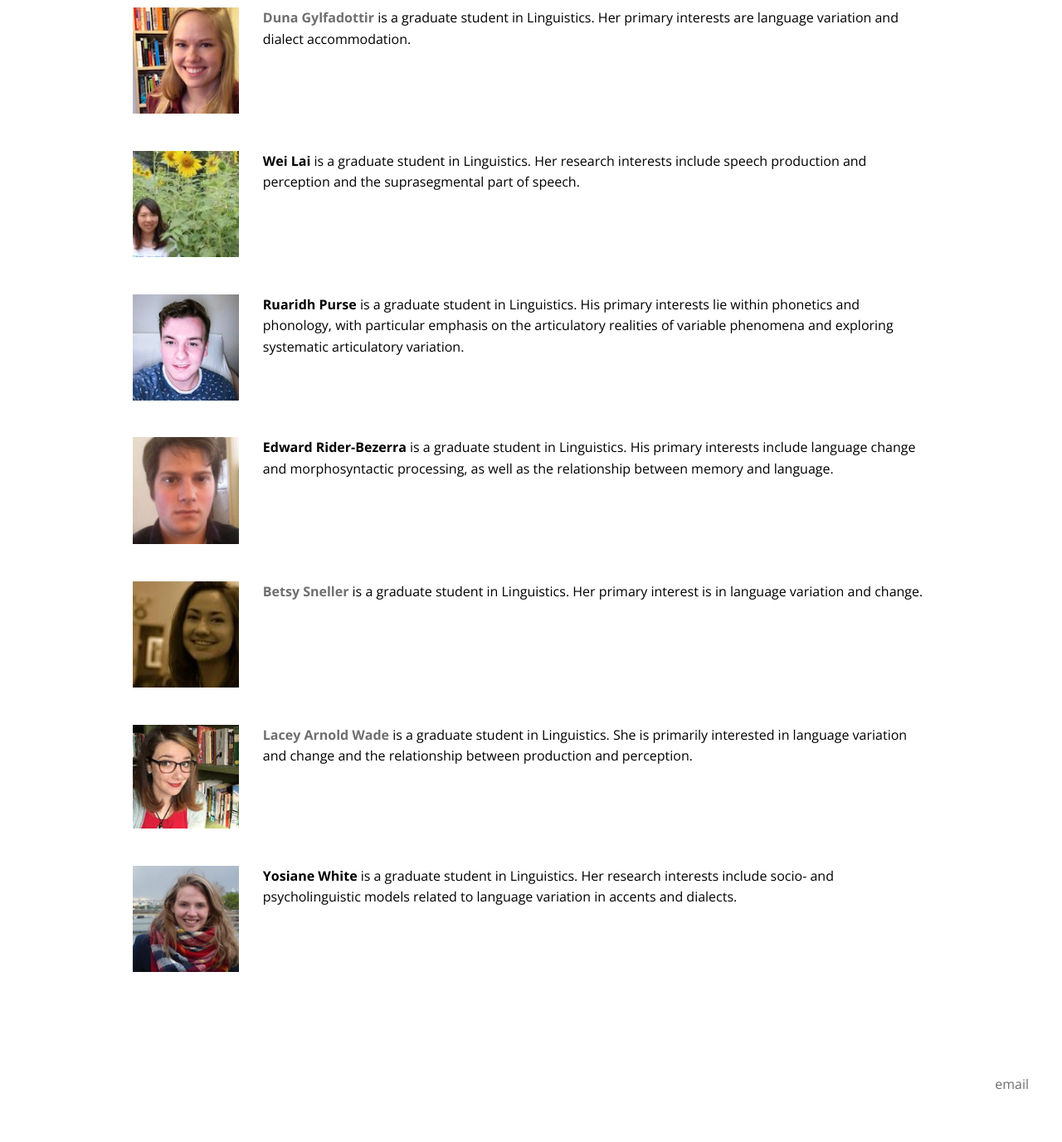
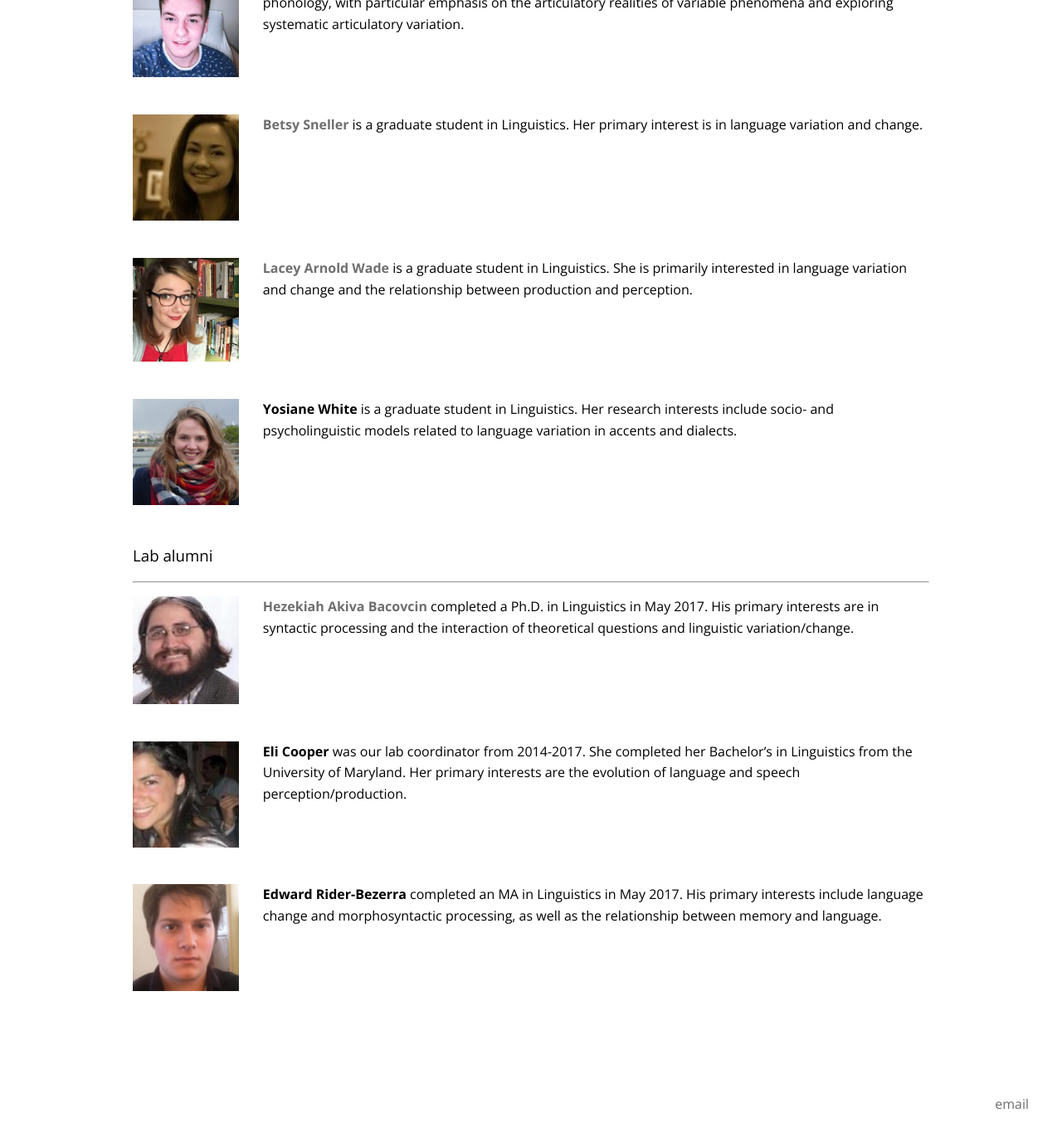
Before and after one commit to laceywade/TammingaLab.github.io, a Jekyll site: the page built from people.md, in a window 1280 px wide and 1400 px high, scrolled down 916 px. Shown: the top 1377 px of the window at 83% size. Built offline with Jekyll 4.4.1, drawn with Linux system fonts in a browser that asks for light colours; some web fonts are replaced; some of the changed text lies outside the part shown.

Commit message:
Update people.md
added alumni section

```diff
--- a/people.md
+++ b/people.md
@@ -7,47 +7,27 @@ navigation_weight: 3
 
 ---
 
-### Lab members
-
-
-At its heart, a research lab is not a place but a group of people. Here are the researchers who make up our lab.
+### Current lab members
 
 ***
-
-
 
 <img src="/images/meredith.jpg"/>
 [**Meredith Tamminga**](https://www.meredithtamminga.com) is the lab director and an Assistant Professor of Linguistics at the University of Pennsylvania. She received her Ph.D. from the University of Pennsylvania in 2014.
 
 <br style="clear:both" />
 
-
-<img src="/images/eli.jpg"/>
-**Eli Cooper** is our lab coordinator. She completed her Bachelor’s in Linguistics from the University of Maryland. Her primary interests are the evolution of language and speech perception/production.
-
-<br style="clear:both" />
-
-
-<img src="/images/akiva.jpg"/>
-[**Hezekiah Akiva Bacovcin**](http://www.hakivabacovcin.com/) is a graduate student in Linguistics. His primary interests are in syntactic processing and the interaction of theoretical questions and linguistic variation/change.
-
-<br style="clear:both" />
-
-
 <img src="/images/amy.jpg"/>
 [**Amy Goodwin Davies**](http://www.ling.upenn.edu/~amygood/) is a graduate student in Linguistics. Her research interests include the mental representation of morphosyntactic structure and clinical applications of linguistics.
 
 <br style="clear:both" />
-
 
 <img src="/images/duna.jpg"/>
 [**Duna Gylfadottir**](http://www.ling.upenn.edu/~gug/)  is a graduate student in Linguistics. Her primary interests are language variation and dialect accommodation.
 
 <br style="clear:both" />
 
-
 <img src="/images/wei.jpg"/>
-**Wei Lai**  is a graduate student in  Linguistics. Her research interests include speech production and perception and the suprasegmental part of speech.
+**Wei Lai**  is a graduate student in Linguistics. Her research interests include speech production and perception and the suprasegmental part of speech.
 
 <br style="clear:both" />
 
@@ -56,17 +36,10 @@ At its heart, a research lab is not a place but a group of people. Here are the
 
 <br style="clear:both" />
 
-<img src="/images/tad.png"/>
-**Edward Rider-Bezerra**  is a  graduate student in Linguistics. His primary interests include language change and morphosyntactic processing, as well as the relationship between memory and language.
-
-<br style="clear:both" />
-
-
 <img src="/images/betsy.jpg"/>
 [**Betsy Sneller**](http://www.ling.upenn.edu/~esnell/)  is a  graduate student in Linguistics. Her primary interest is in language variation and change.
 
 <br style="clear:both" />
-
 
 <img src="/images/lacey.jpg"/>
 [**Lacey Arnold Wade**](http://laceyarnoldwade.wixsite.com/laceyarnoldwade) is a  graduate student in Linguistics. She is primarily interested in language variation and change and the relationship between production and perception.
@@ -77,3 +50,21 @@ At its heart, a research lab is not a place but a group of people. Here are the
 **Yosiane White**  is a graduate student in Linguistics. Her research interests include socio- and psycholinguistic models related to language variation in accents and dialects.
 
 <br style="clear:both" />
+
+### Lab alumni
+
+***
+<img src="/images/akiva.jpg"/>
+[**Hezekiah Akiva Bacovcin**](http://www.hakivabacovcin.com/) completed a Ph.D. in Linguistics in May 2017. His primary interests are in syntactic processing and the interaction of theoretical questions and linguistic variation/change.
+
+<br style="clear:both" />
+
+<img src="/images/eli.jpg"/>
+**Eli Cooper** was our lab coordinator from 2014-2017. She completed her Bachelor’s in Linguistics from the University of Maryland. Her primary interests are the evolution of language and speech perception/production.
+
+<br style="clear:both" />
+
+<img src="/images/tad.png"/>
+**Edward Rider-Bezerra**  completed an MA in Linguistics in May 2017. His primary interests include language change and morphosyntactic processing, as well as the relationship between memory and language.
+
+<br style="clear:both" />
```
